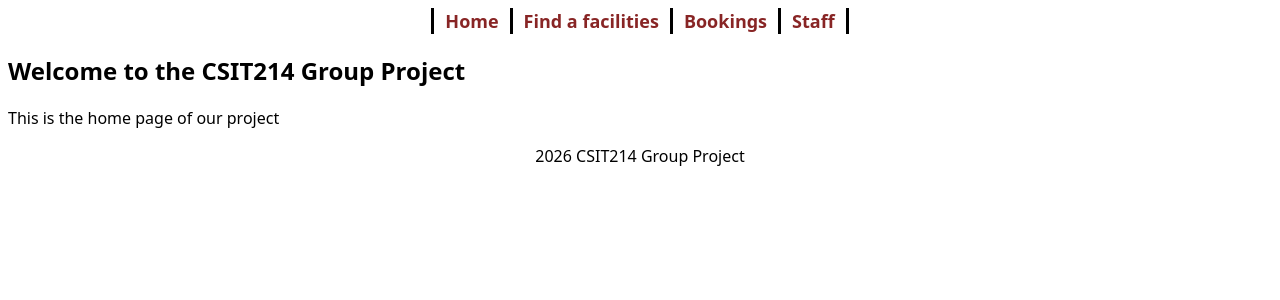
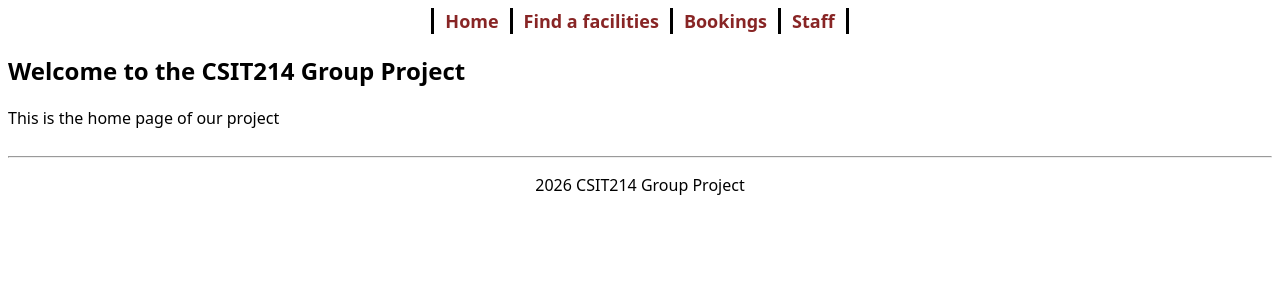
Before and after one commit to Domuow/CSIT214-Group-Project, a Flask app: page / in a window 1280 px wide. Shown: the top 300 px of the page. Run offline with Flask 3, Linux system fonts and the light colour scheme.

Commit message:
removed developemnt elements and updated footer & flash styling

```diff
--- a/static/css/style.css
+++ b/static/css/style.css
@@ -34,3 +34,13 @@ footer {
     width: 100%;
     text-align: center;
 }
+
+#footer-separator {
+    margin-top: 27px;
+    margin-bottom: 10px;
+}
+
+#flash_messages {
+    color: red;
+    font-weight: bold;
+}
--- a/templates/layout.html
+++ b/templates/layout.html
@@ -25,7 +25,7 @@
             {% with messages = get_flashed_messages(with_categories=true) %}
                 {% if messages %}
                     {% for category, message in messages %}
-                        <div class="flash {{ category }}"><strong><u>FLASH MESSAGE: </u></strong>{{ message }}</div>
+                        <div class="flash {{ category }}">{{ message }}</div>
                     {% endfor %}
                 {% endif %}
             {% endwith %}
@@ -35,8 +35,7 @@
             {% block content %}{% endblock %}<!-- This is where the main content of each page will be inserted using jinja2 templating -->
         </main>
 
-        <!-- Below is the footer of the website - this will be consistent across all pages and is at the bottom- will be style later
-        so it sticks to the bottom of the page -->
+        <hr id="footer-separator" />
         <footer>
             <p>2026 CSIT214 Group Project</p>
         </footer>
```
Also changed, not shown: documentation.md (+3 -0 lines).
